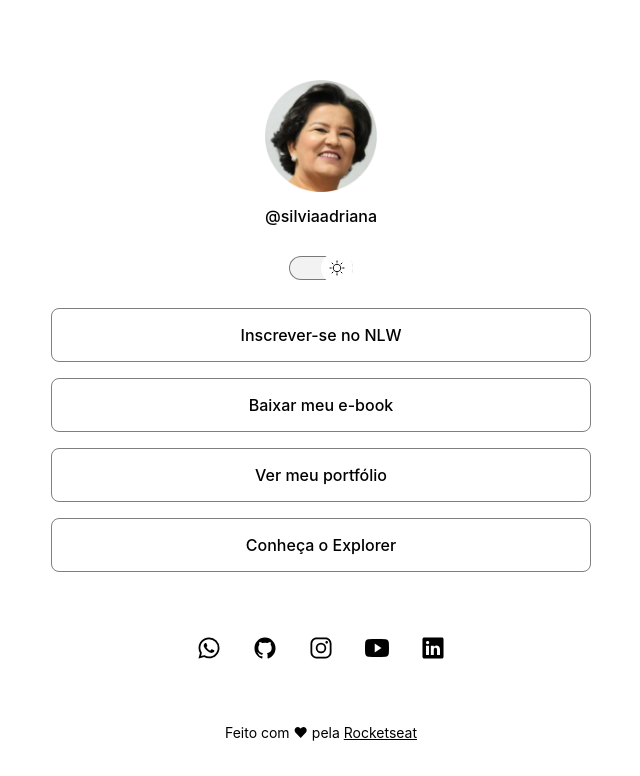
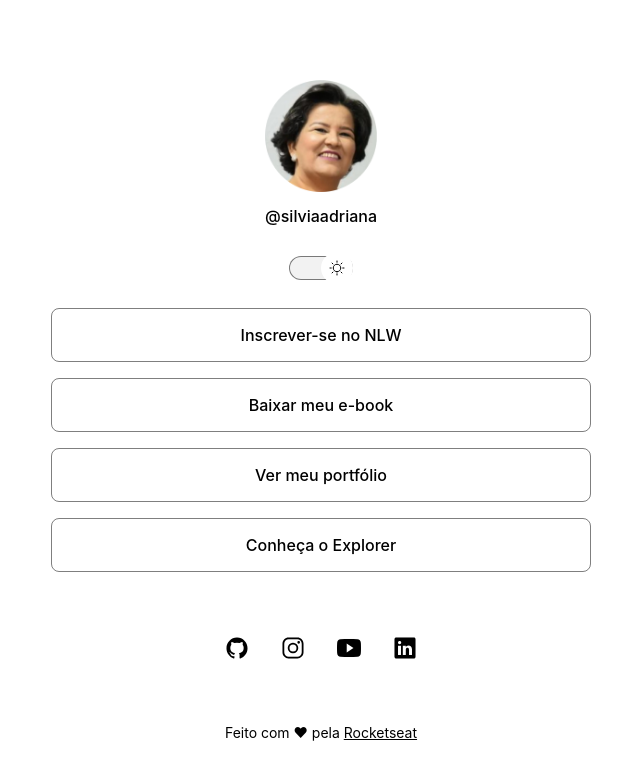
Before and after one commit to silviaviana/Meu-projeto, a plain HTML site: page index.html in a window 1280 px wide. Shown: the whole page, without its empty margins (319-959 px from the left). Drawn offline with nearby package versions, Linux system fonts and the light colour scheme.

Commit message:
retirei o link do whatssap

```diff
--- a/index.html
+++ b/index.html
@@ -49,10 +49,8 @@
         </li>
       </ul>
       <div id="social-links">
-        <a href="https://web.whatsapp.com/" target="_blank">
-          <ion-icon name="logo-whatsapp"></ion-icon>
-        </a>
 
+      </a>
         <a href="https://github.com/Sasrv120270" target="_blank">
           <ion-icon name="logo-github"></ion-icon>
         </a>
--- a/style.css
+++ b/style.css
@@ -176,7 +176,7 @@ footer {
 /* animation */
 @keyframes slide-in {
   from {
-    left:0;
+    left: 0;
   }
   to {
     left: 50%;
@@ -189,4 +189,4 @@ footer {
   to {
     left: 0;
   }
-  }
+}
```
